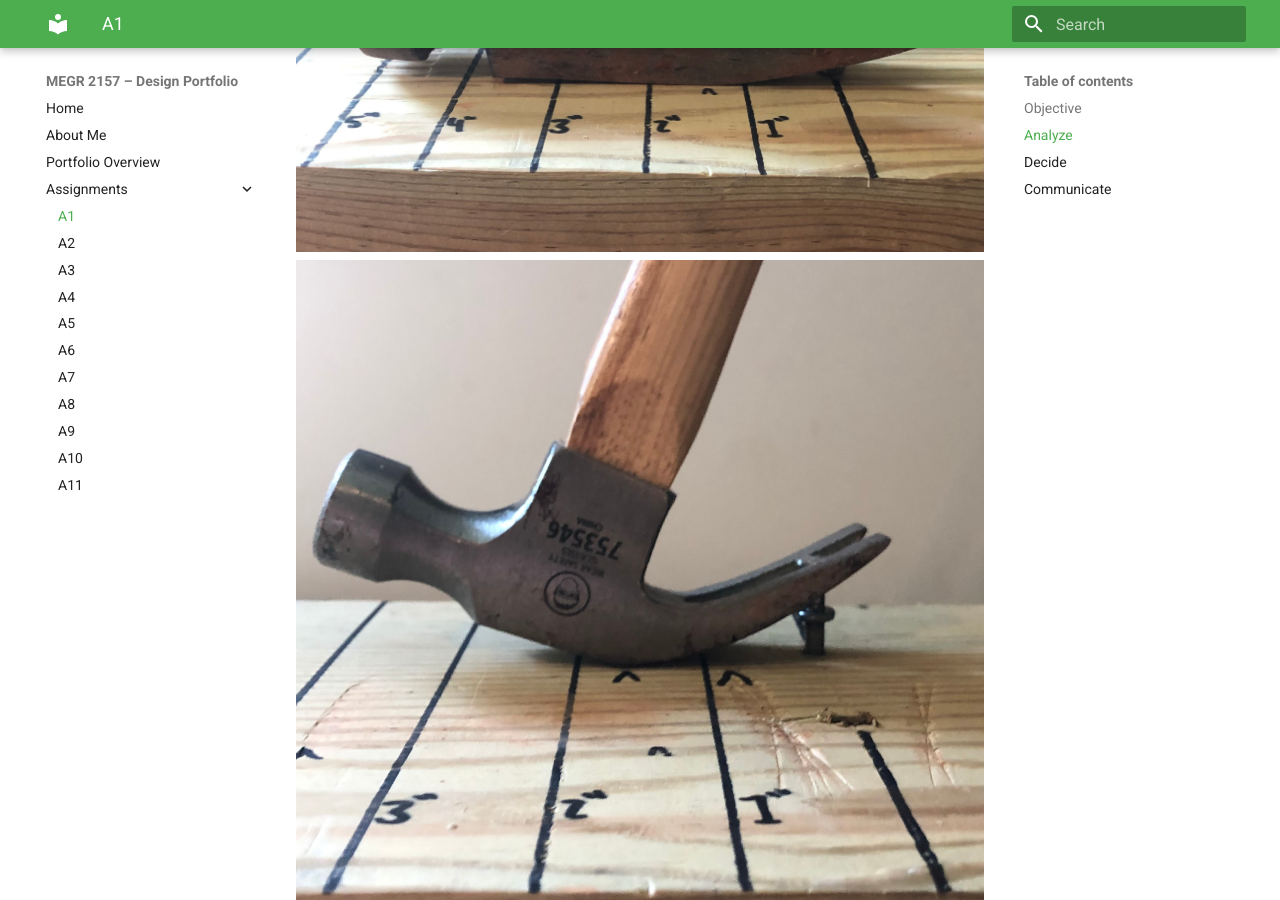
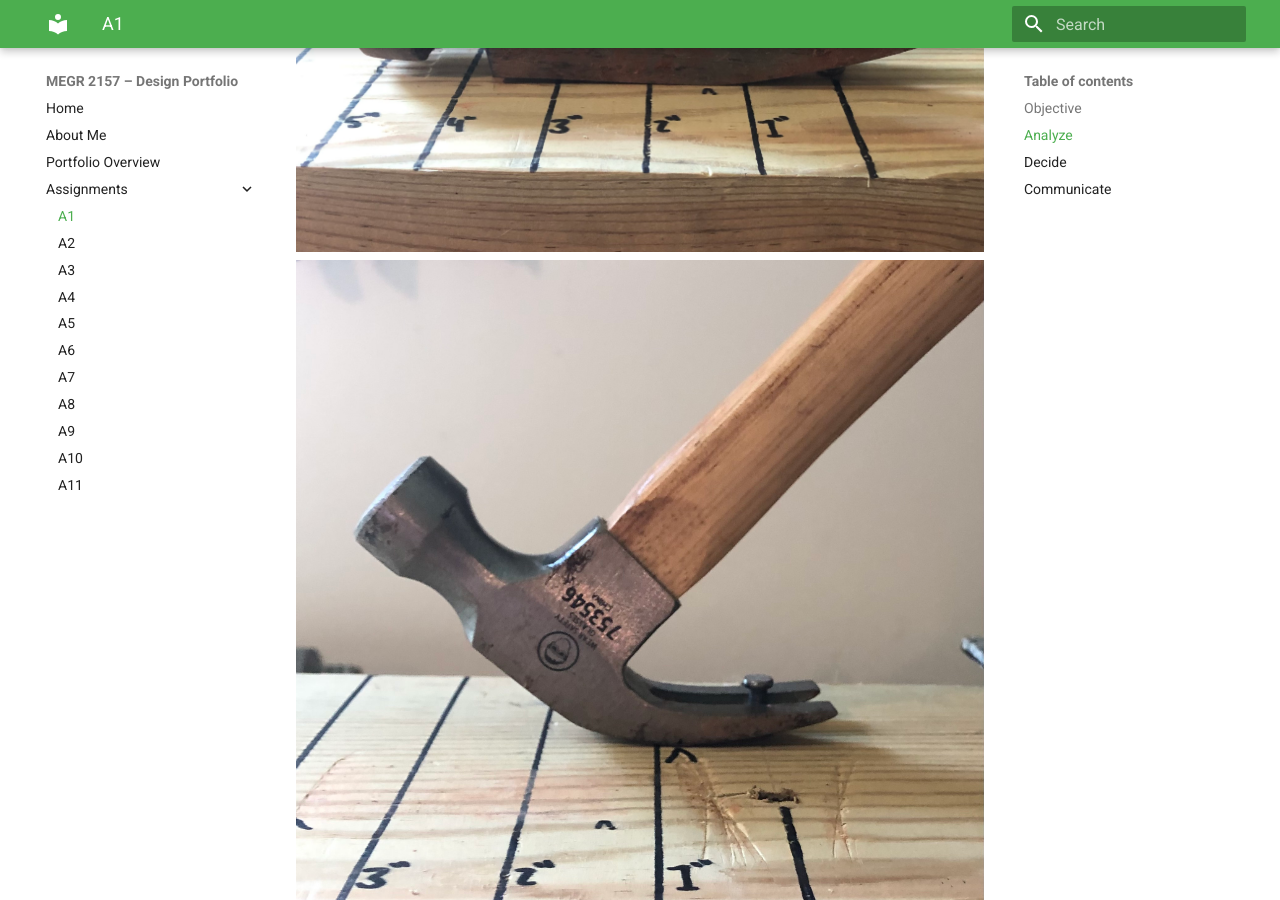
Before and after one commit to Taylor-Rockefeller-Portfolio/megr2157-portfolio, an MkDocs documentation site: the page built from docs/assignments/A01/index.md, in a window 1280 px wide and 900 px high, scrolled down 2952 px. Built offline with MkDocs 1.6.1 and Material for MkDocs 9.7.7, drawn with Linux system fonts in a browser that asks for light colours.

Commit message:
Fix image references in index.md for claw hammer
Updated image references in the documentation to reflect the correct images for the claw hammer.

```diff
--- a/docs/assignments/A01/index.md
+++ b/docs/assignments/A01/index.md
@@ -20,7 +20,7 @@ The product that I am covering is the claw hammer with an adjustable head angle.
 ![Claw hammer angle comparison](IMG_1526.jpg)
 As shown, the handle of the hammer with the curved claw protrudes far past the head of the hammer which hooked to the nail. This is the space constraint mentioned. An example would be a 2x4 stud in the way while trying to pull a nail holding framing in place.
 ![Distance from nail to pivot point throughout the nail pulling process](IMG_1530.jpg)
-![](IMG_1534.jpg)
+![](IMG_1533.jpg)
 ![](IMG_1532.jpg)
 ![](IMG_1535.jpg)
 The hammer with the curved claw allows for a lower force exerted on the handle of the hammer of the same length. Even with a shorter handle in this instance, the smaller hammer with the curved claw could start to pull the nail with less force than the hammer with the straight claw and longer handle.
```
